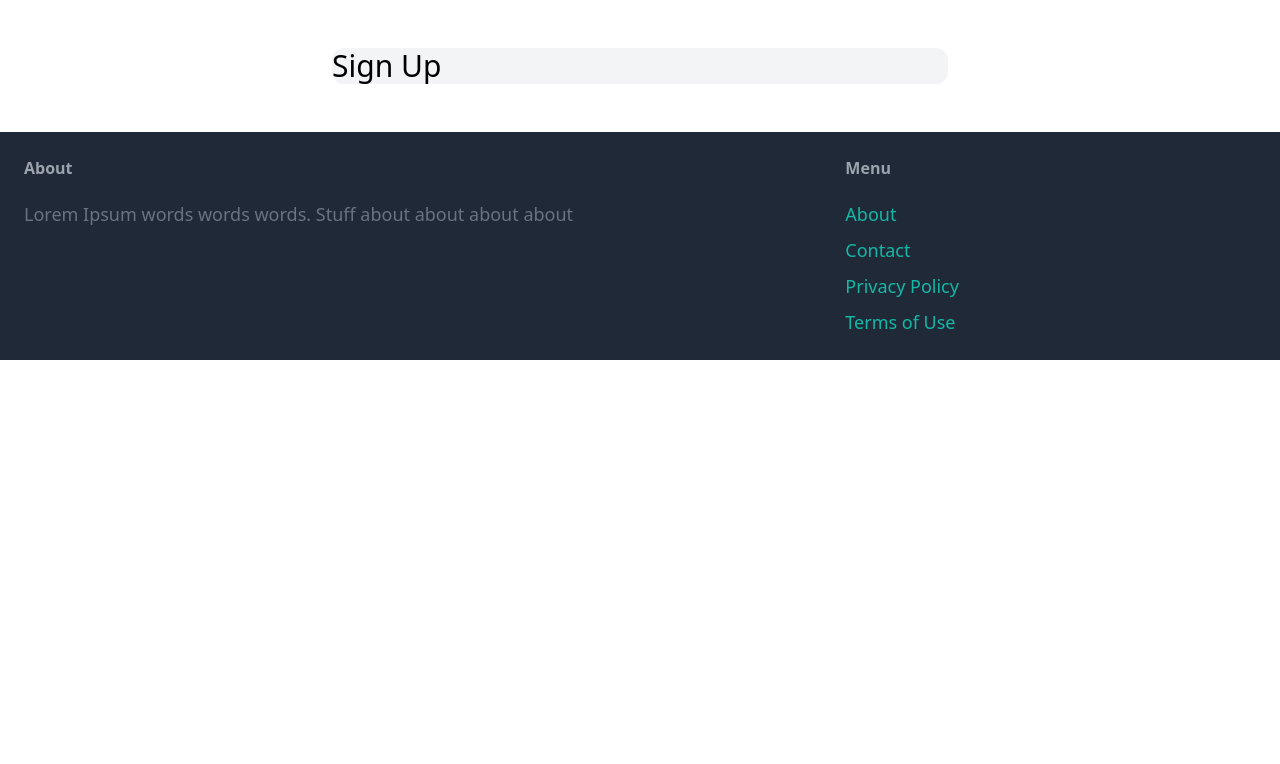
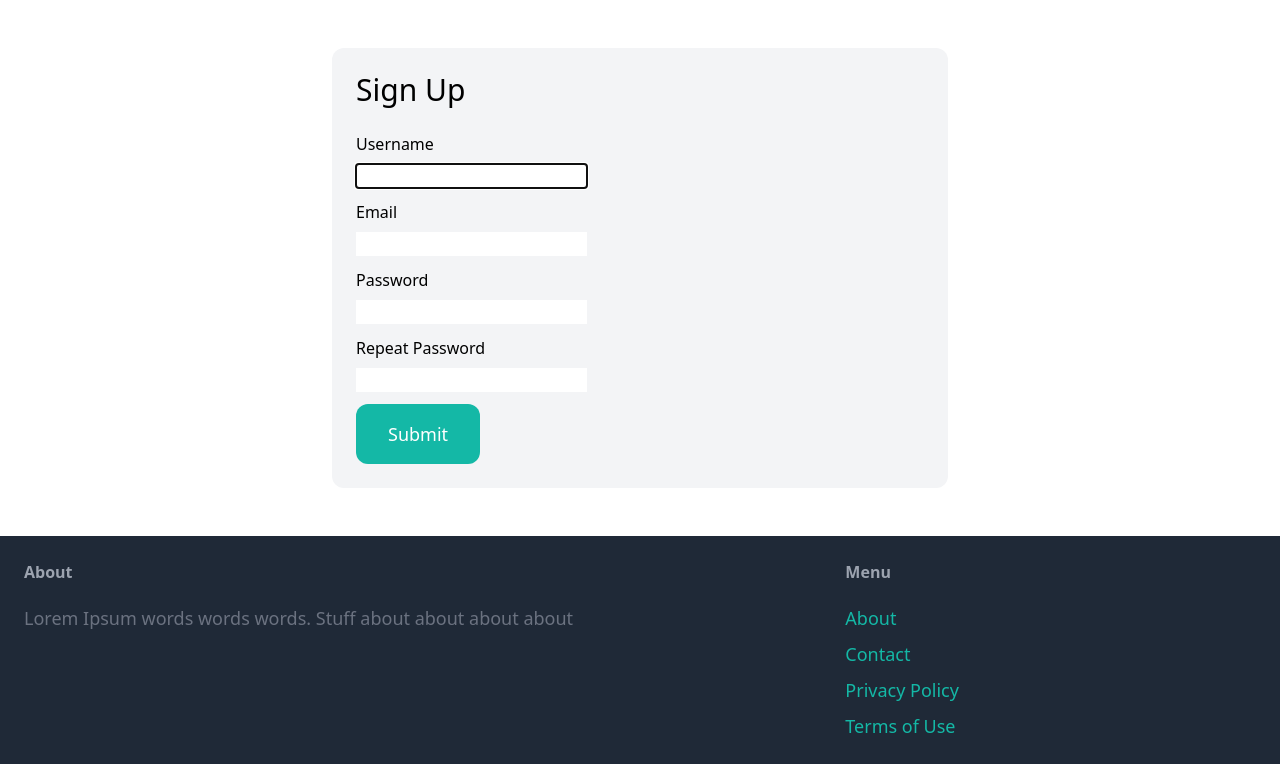
Before and after one commit to woobrendan/django_tutorial, a Django app: page /signup/ in a window 1280 px wide. Shown: the part 77-841 px from the top of the page. Before the commit the page ends 437 px from the top, so only its background shows below. Run offline with Django 4.2, Linux system fonts and the light colour scheme; parts of the project's set-up code (start-up, migrations or seed data) failed here and were passed over; some libraries are stand-ins or nearby versions.

Commit message:
create blocks for each field, username, email and passwords

```diff
--- a/puddle/core/templates/core/signup.html
+++ b/puddle/core/templates/core/signup.html
@@ -3,7 +3,35 @@
 {% block title %} Sign Up {% endblock %}
 
 {% block content %}
-    <div class="w-1/2 my-6 mx-auto bg-gray-100 rounded-xl">
+    <div class="w-1/2 my-6 p-6 mx-auto bg-gray-100 rounded-xl">
         <h1 class="mb-6 text-3xl">Sign Up </h1>
+
+        <form method="post" action=".">
+            {% csrf_token %}
+
+            {{ form.non_field_errors }}
+
+            <div class="mb-3">
+                <label class="inline-block mb-2">Username</label><br>
+                {{ form.username }}
+            </div>
+
+            <div class="mb-3">
+                <label class="inline-block mb-2">Email</label><br>
+                {{ form.email }}
+            </div>
+
+            <div class="mb-3">
+                <label class="inline-block mb-2">Password</label><br>
+                {{ form.password1 }}
+            </div>
+
+            <div class="mb-3">
+                <label class="inline-block mb-2">Repeat Password</label><br>
+                {{ form.password2 }}
+            </div>
+
+            <button class="py-4 px-8 text-lg bg-teal-500 hover:bg-teal-700 rounded-xl text-white">Submit</button>
+        </form>
     </div>
 {% endblock %}
```
